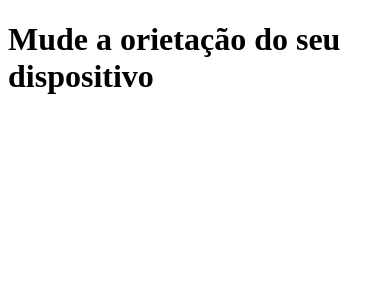
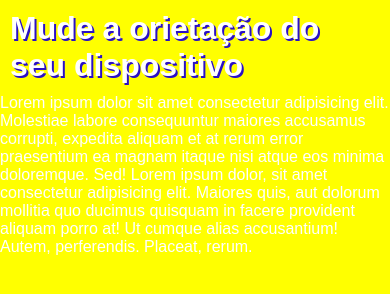
Before and after one commit to Guilherme22B/html-css, a plain HTML site: page exercicios/ex028/mq002/index.html in a window 390 px wide. Drawn offline with Linux system fonts and the light colour scheme.

Commit message:
imagem de fundo responsiva

```diff
--- a/exercicios/ex028/mq002/estilos/paisagem.css
+++ b/exercicios/ex028/mq002/estilos/paisagem.css
@@ -1,3 +1,7 @@
 /*paisagem
 Aparelho deitado (landcape)
 */
+
+body{
+    background: url(../../imagens/._cev-portrait.jpg);
+}
--- a/exercicios/ex028/mq002/estilos/retato.css
+++ b/exercicios/ex028/mq002/estilos/retato.css
@@ -1,3 +1,6 @@
 /* Retrato
 Aparelho em pé modo ( portrait )
 */
+body{
+    background-color: yellow;
+}
--- a/exercicios/ex028/mq002/estilos/style.css
+++ b/exercicios/ex028/mq002/estilos/style.css
@@ -1 +1,23 @@
-/*configurações gerais
+/*configurações gerais*/
+
+*{
+    margin: 0px;
+    padding: 0px;
+    font-family: Arial, Helvetica, sans-serif;
+}
+
+html, body{
+    width: 100vw;
+    height: 100vh;
+    background-color: black
+}
+
+h1{
+    color: white;
+    text-shadow: 2px 2px 0px rgb(43, 16, 197);
+    padding: 10px;
+}
+
+p{
+    color: white;
+}
--- a/exercicios/ex028/mq002/index.html
+++ b/exercicios/ex028/mq002/index.html
@@ -10,5 +10,6 @@
 </head>
 <body>
     <h1>Mude a orietação do seu dispositivo</h1>
+    <p>Lorem ipsum dolor sit amet consectetur adipisicing elit. Molestiae labore consequuntur maiores accusamus corrupti, expedita aliquam et at rerum error praesentium ea magnam itaque nisi atque eos minima doloremque. Sed! Lorem ipsum dolor, sit amet consectetur adipisicing elit. Maiores quis, aut dolorum mollitia quo ducimus quisquam in facere provident aliquam porro at! Ut cumque alias accusantium! Autem, perferendis. Placeat, rerum.</p>
 </body>
 </html>
```
